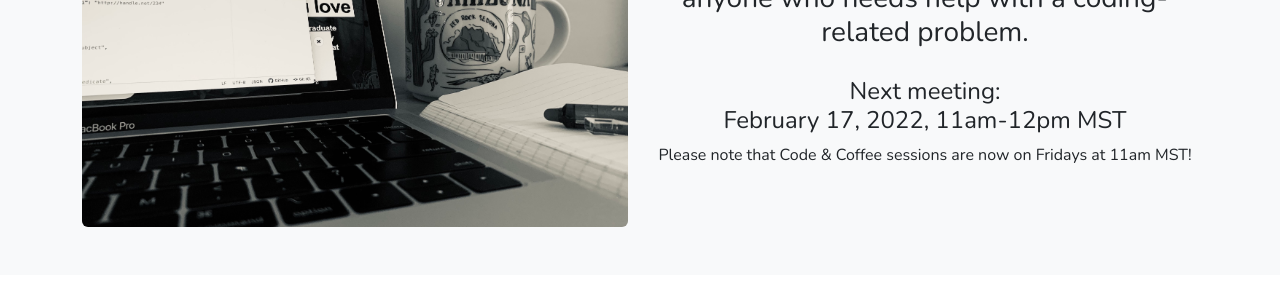
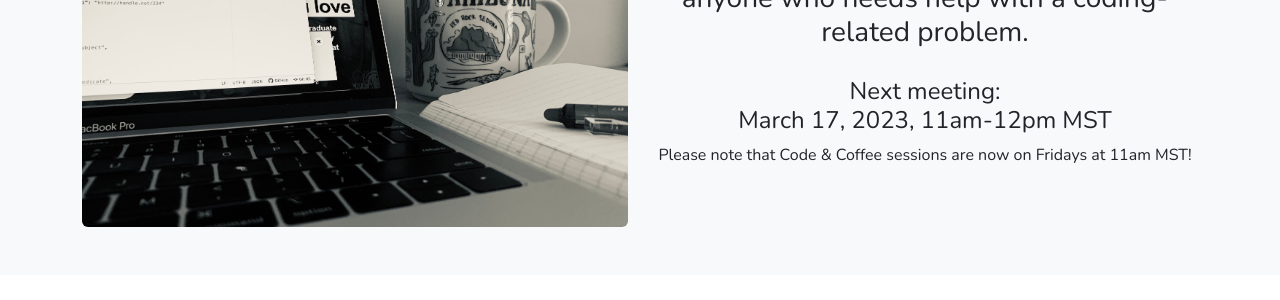
Before and after one commit to rse-asu/rse-asu.github.io, a Jekyll site: the page built from code-coffee.html, in a window 1280 px wide. Shown: the part 253-553 px from the top of the page. Built offline with Jekyll 4.4.1, drawn with Linux system fonts in a browser that asks for light colours; nearby versions of some CDN libraries.

Commit message:
Updated March date

```diff
--- a/code-coffee.html
+++ b/code-coffee.html
@@ -14,7 +14,7 @@ title: Code & Coffee
                 <h3>Monthly ASU Code and Coffee session for anyone who needs help with a coding-related problem.</h3>
                 <h4 style="padding-top: 20px">
                     Next meeting: <br>
-                    February 17, 2022, 11am-12pm MST
+                    March 17, 2023, 11am-12pm MST
                 </h4>
                 <p>
                     Please note that Code & Coffee sessions are now on Fridays at 11am MST!
```
